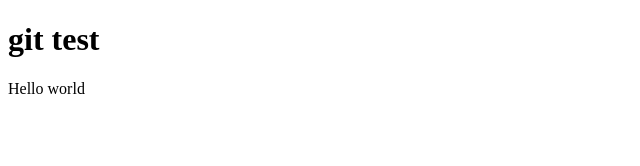
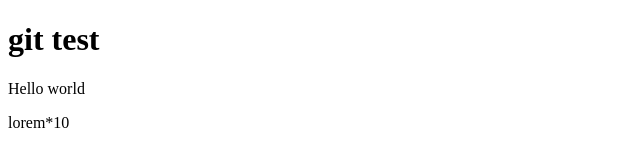
Before and after one commit to mariia-palamar/gitTest, a plain HTML site: page index.html in a window 1280 px wide. Shown: the full height of the page, 0-640 px from the left. Drawn offline with Linux system fonts and the light colour scheme.

Commit message:
test commit

```diff
--- a/index.html
+++ b/index.html
@@ -8,5 +8,8 @@
 <body>
     <h1>git test</h1>
     <p>Hello world</p>
+    <d>
+        <p>lorem*10</p>
+    </d>
 </body>
 </html>
```
